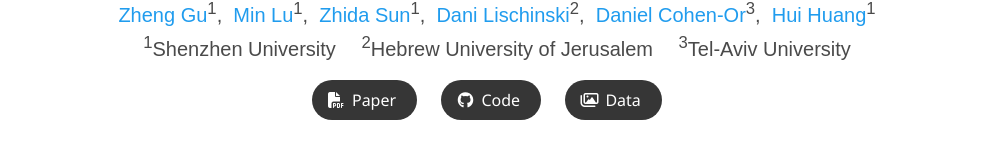
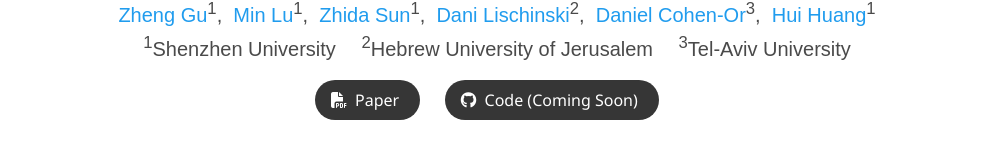
Before and after one commit to IC-Decomp/IC-Decomp.github.io, a plain HTML site: page index.html in a window 1280 px wide. Shown: the part 192-358 px from the top of the page, without its empty margins (143-1134 px from the left). Drawn offline with nearby package versions, Linux system fonts and the light colour scheme; some packages are replaced by stand-ins of ours; some icons are missing; a web font is replaced by a local one.

Commit message:
update link

```diff
--- a/index.html
+++ b/index.html
@@ -85,10 +85,10 @@
                   <span class="icon">
                       <i class="fab fa-github"></i>
                   </span>
-                  <span>Code</span>
+                  <span>Code (Coming Soon)</span>
                   </a>
               </span>&emsp;
-              <span class="link-block">
+              <!-- <span class="link-block">
                 <a href=""
                    class="external-link button is-normal is-rounded is-dark">
                   <span class="icon">
@@ -96,7 +96,7 @@
                   </span>
                   <span>Data</span>
                 </a>
-              </span>&emsp;
+              </span>&emsp; -->
               <!-- <span class="link-block">
                 <a href=""
                    class="external-link button is-normal is-rounded is-dark">
```
